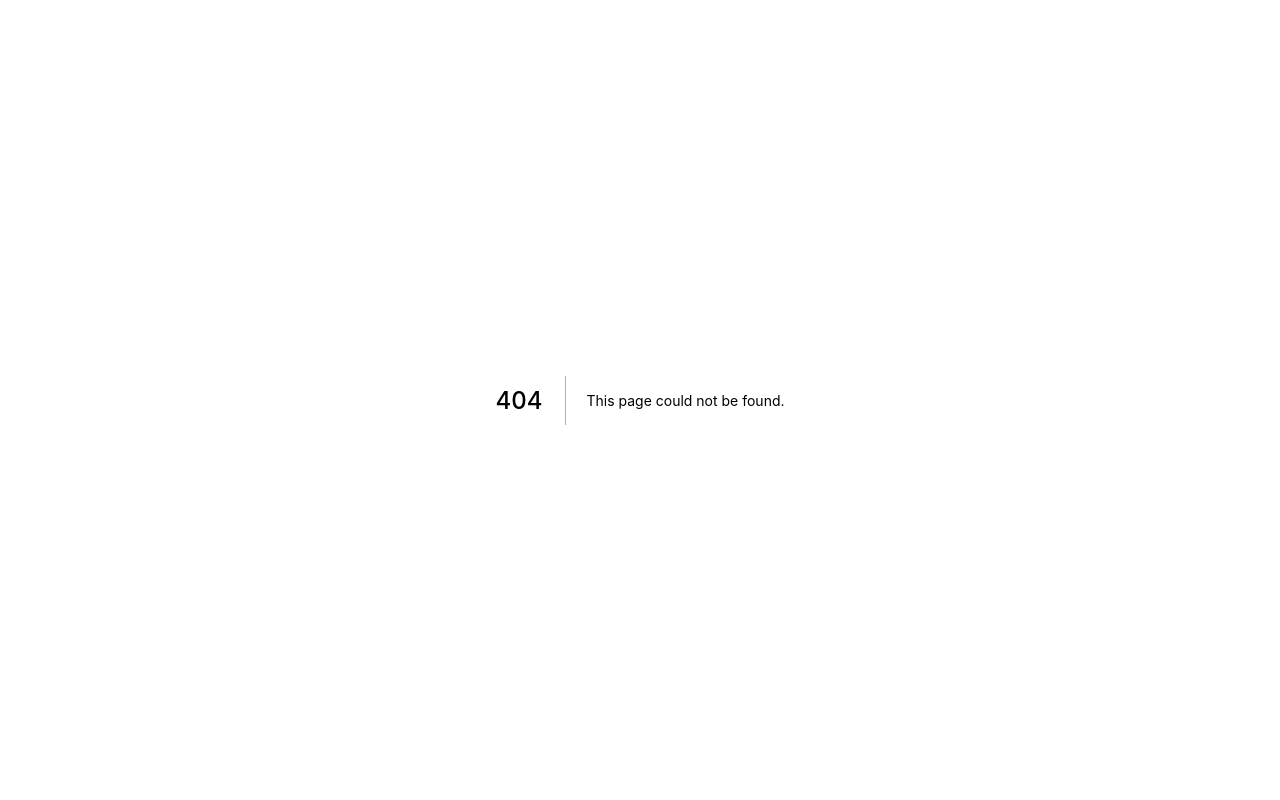
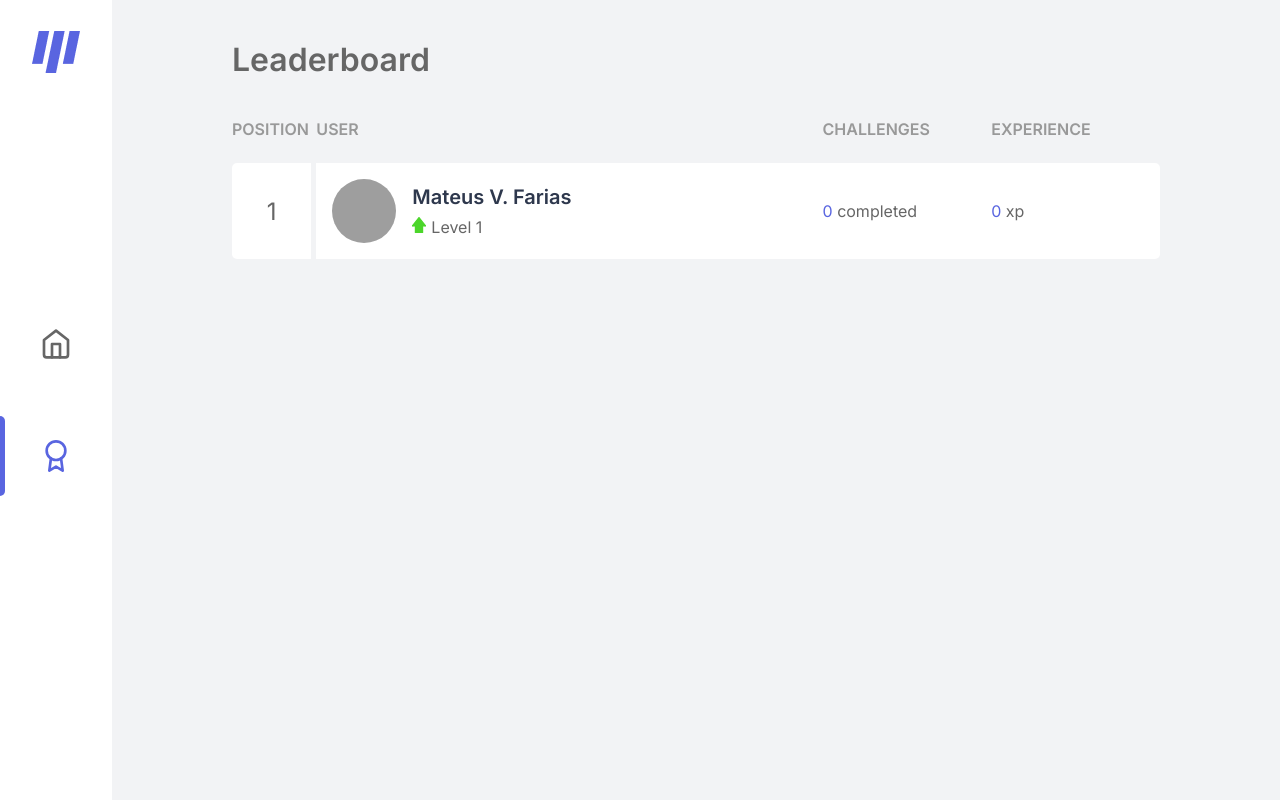
Before and after one commit to fariasmateuss/move.it, a Next.js app: page /leaderboard in a window 1280 px wide. Before the commit this address had no page. Built offline with nearby package versions, Linux system fonts and the light colour scheme; grey boxes are pictures that could not be loaded.

Commit message:
feat: create leaderboard page

```diff
--- /dev/null
+++ b/src/pages/leaderboard.tsx
@@ -0,0 +1,82 @@
+import Head from 'next/head';
+import { GetServerSideProps } from 'next';
+import { ChallengesProvider } from '../contexts/ChallengesContext';
+import { SideBar } from '../components/SideBar';
+
+import styles from '../styles/pages/Leaderboard.module.css';
+
+interface LeaderboardProps {
+  level: number;
+  currentExperience: number;
+  challengesCompleted: number;
+}
+
+export default function Leaderboard({
+  level,
+  currentExperience,
+  challengesCompleted,
+}: LeaderboardProps) {
+  return (
+    <div className="wrapper">
+      <ChallengesProvider
+        level={level}
+        currentExperience={currentExperience}
+        challengesCompleted={challengesCompleted}
+      >
+        <SideBar />
+
+        <div className={styles.leaderboardContainer}>
+          <Head>
+            <title>Leaderboard | move.it</title>
+          </Head>
+          <header>
+            <h1>Leaderboard</h1>
+          </header>
+
+          <div>
+            <div className={styles.ranking}>
+              <span>POSITION</span>
+              <span>USER</span>
+              <span>CHALLENGES</span>
+              <span>EXPERIENCE</span>
+            </div>
+            <div className={styles.position}>
+              <span>1</span>
+              <div className={styles.profile}>
+                <img
+                  src="https://avatars.githubusercontent.com/u/55674918?v=4"
+                  alt="Mateus V. Farias"
+                />
+                <div>
+                  <span>Mateus V. Farias</span>
+                  <p>
+                    <img src="icons/level.svg" alt="Level" />
+                    Level {level}
+                  </p>
+                </div>
+              </div>
+              <p>
+                <span>{challengesCompleted}</span> completed
+              </p>
+              <p>
+                <span>{currentExperience}</span> xp
+              </p>
+            </div>
+          </div>
+        </div>
+      </ChallengesProvider>
+    </div>
+  );
+}
+
+export const getServerSideProps: GetServerSideProps = async ctx => {
+  const { level, currentExperience, challengesCompleted } = ctx.req.cookies;
+
+  return {
+    props: {
+      level: Number(level ?? 1),
+      currentExperience: Number(currentExperience ?? 0),
+      challengesCompleted: Number(challengesCompleted ?? 0),
+    },
+  };
+};
--- /dev/null
+++ b/src/styles/pages/Leaderboard.module.css
@@ -0,0 +1,84 @@
+.leaderboardContainer {
+  max-width: 992px;
+  height: 100vh;
+  margin: 0 auto;
+  padding: 2.5rem 2rem;
+
+  flex: 1;
+  flex-direction: column;
+}
+
+.leaderboardContainer header {
+  margin-bottom: 2.5rem;
+}
+
+.leaderboardContainer header > h1 {
+  align-self: flex-end;
+}
+
+.ranking {
+  display: grid;
+  grid-template-columns: 0.5fr 3fr 1fr 1fr;
+
+  margin-bottom: 1.5rem;
+  font-weight: bold;
+  color: var(--text);
+  filter: brightness(1.5);
+}
+
+.position {
+  display: grid;
+  grid-template-columns: 0.5fr 3fr 1fr 1fr;
+  align-items: center;
+
+  background: var(--white);
+  border-radius: 5px;
+  margin-bottom: 0.5rem;
+}
+
+.position > span {
+  display: flex;
+}
+
+.position > p span {
+  color: var(--blue);
+}
+
+.position > span:first-child {
+  height: 100%;
+  align-items: center;
+  justify-content: center;
+  border-right: 5px solid var(--background);
+  font-size: 1.5rem;
+}
+
+.profile {
+  display: flex;
+  align-items: center;
+  height: 100%;
+  padding: 1rem;
+}
+
+.profile > img {
+  width: 64px;
+  height: 64px;
+  border-radius: 50%;
+  margin-right: 1rem;
+}
+
+.profile div > span {
+  color: var(--title);
+}
+
+.profile > div span {
+  font-size: 1.25rem;
+  font-weight: bold;
+}
+
+.profile > div p {
+  margin-top: 0.5rem;
+}
+
+.profile > div p img {
+  margin-right: 5px;
+}
```
